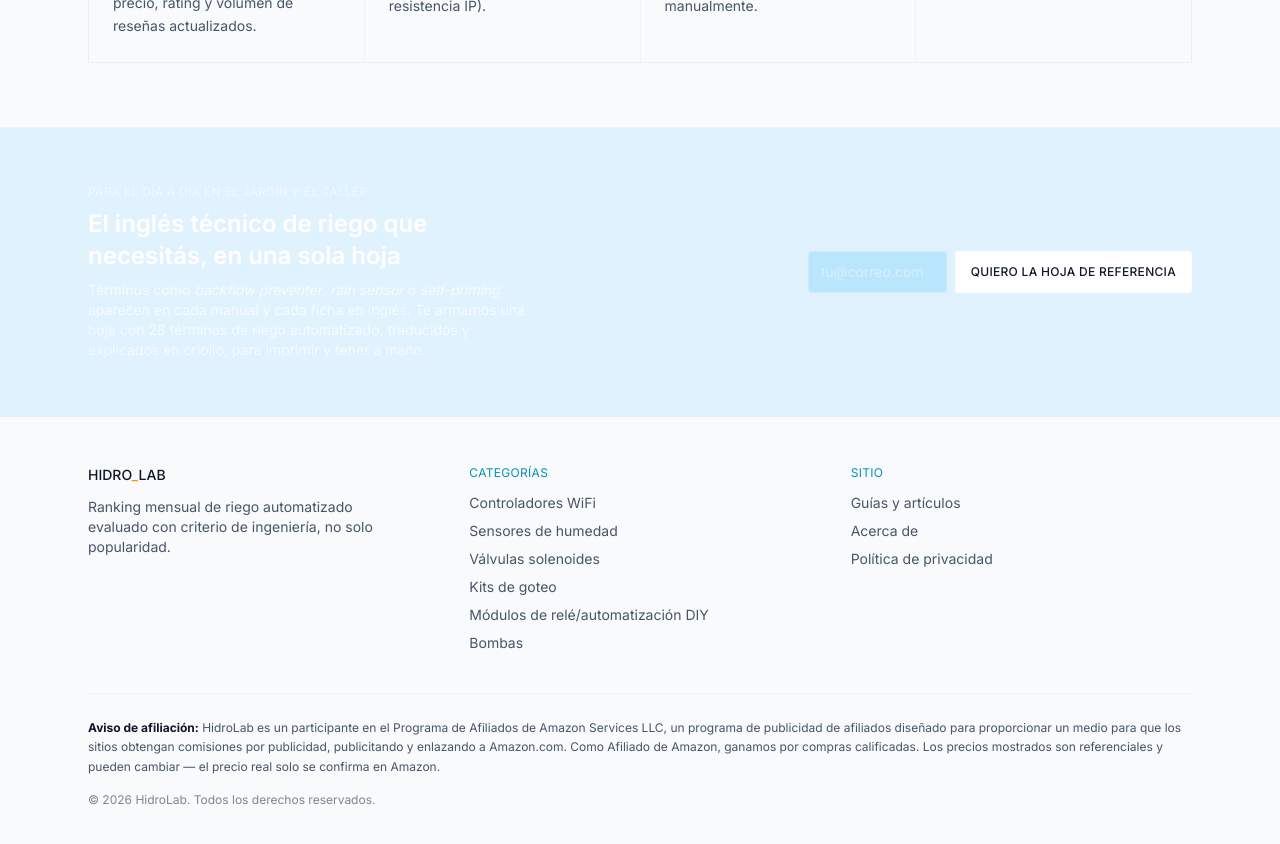
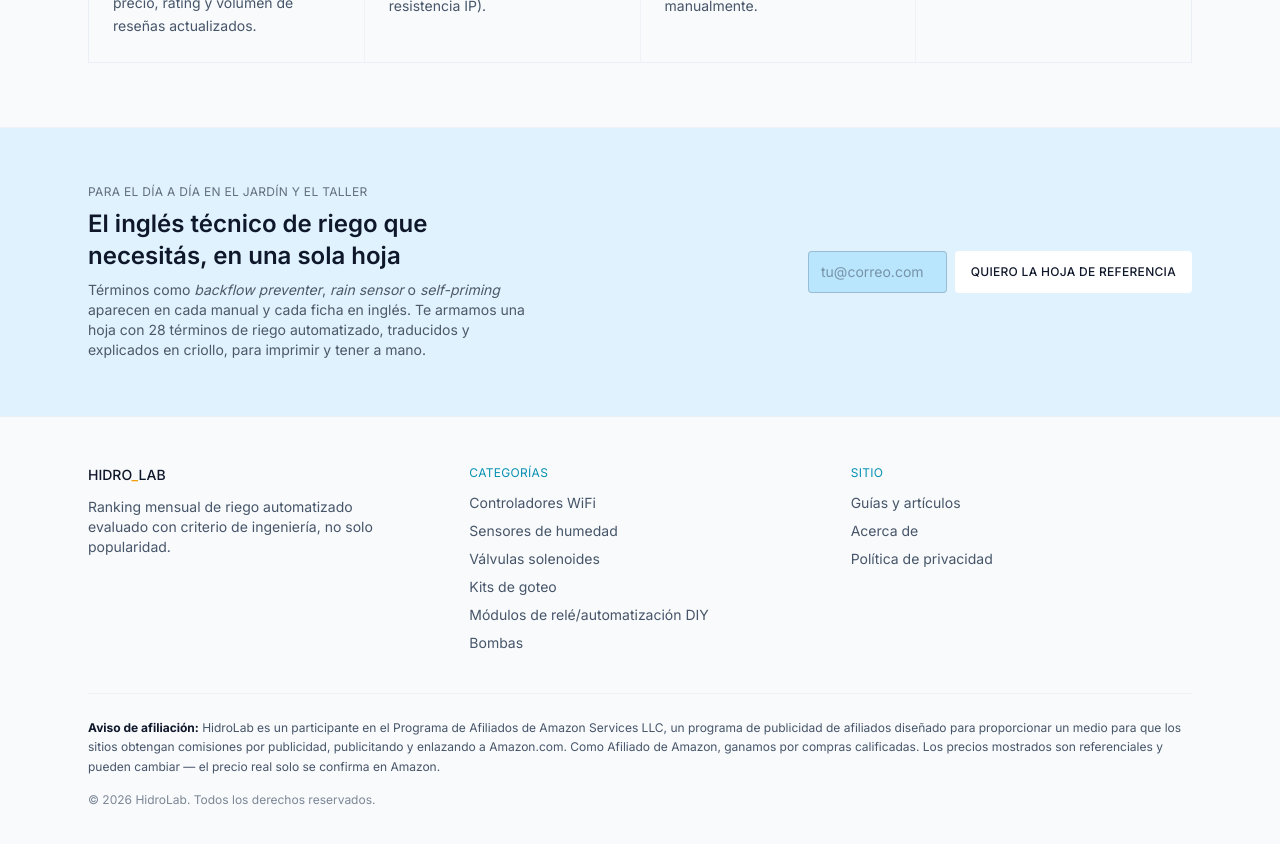
Before and after one commit to ramonrf146-hub/riego-trazado, a Next.js app: page /acerca-de in a window 1280 px wide. Shown: the part 2560-3404 px from the top of the page. Built offline with nearby package versions, Linux system fonts and the light colour scheme; no server answers.

Commit message:
Fix: contraste ilegible en la banda de newsletter con tema claro
text-ink pasó a significar blanco con el nuevo tema claro, pero esta
seccion lo usaba como color de texto oscuro sobre fondo celeste
pastel. Cambiado a text-text-light en todos los usos afectados.

```diff
--- a/src/components/NewsletterBand.tsx
+++ b/src/components/NewsletterBand.tsx
@@ -24,16 +24,16 @@ export default function NewsletterBand({ locale }: { locale: Locale }) {
   }
 
   return (
-    <section className="bg-paper text-ink">
+    <section className="bg-paper text-text-light">
       <div className="mx-auto flex max-w-6xl flex-col items-start gap-6 px-4 py-14 sm:flex-row sm:items-center sm:justify-between sm:px-6">
         <div>
-          <p className="font-mono text-xs uppercase tracking-wide text-ink/60">
+          <p className="font-mono text-xs uppercase tracking-wide text-text-light/60">
             {dict["newsletter.eyebrow"]}
           </p>
           <h2 className="mt-2 max-w-md text-xl font-semibold sm:text-2xl">
             {dict["newsletter.titulo"]}
           </h2>
-          <p className="mt-2 max-w-md text-sm text-ink/70">
+          <p className="mt-2 max-w-md text-sm text-text-light/70">
             {locale === "en" ? (
               <>
                 Terms like <em>backflow preventer</em>, <em>rain sensor</em>, or
@@ -78,7 +78,7 @@ export default function NewsletterBand({ locale }: { locale: Locale }) {
               type="email"
               required
               placeholder={dict["newsletter.emailPlaceholder"]}
-              className="w-full rounded-sm border border-ink/20 bg-paper-dim px-3 py-2.5 text-sm text-ink placeholder:text-ink/40 focus:border-ink/50 focus:outline-none"
+              className="w-full rounded-sm border border-text-light/20 bg-paper-dim px-3 py-2.5 text-sm text-text-light placeholder:text-text-light/40 focus:border-text-light/50 focus:outline-none"
             />
             <button
               type="submit"
```
